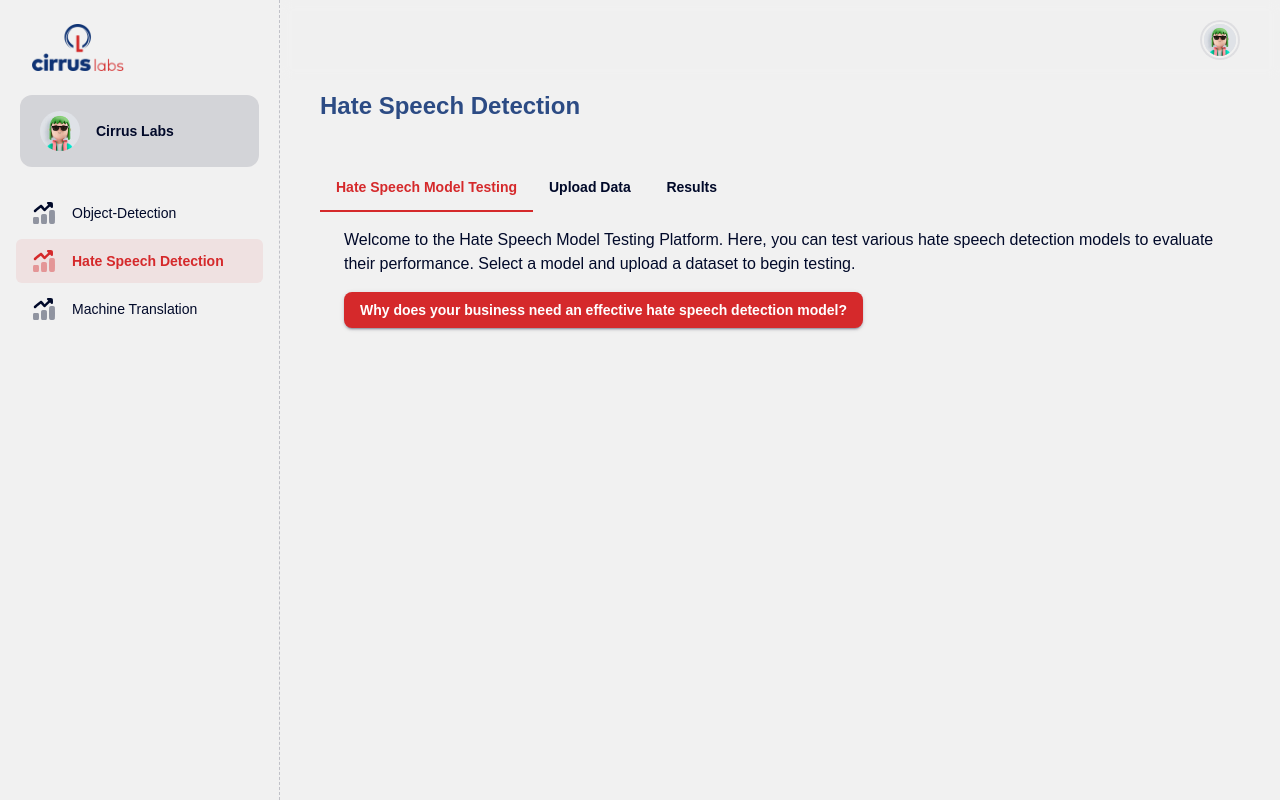
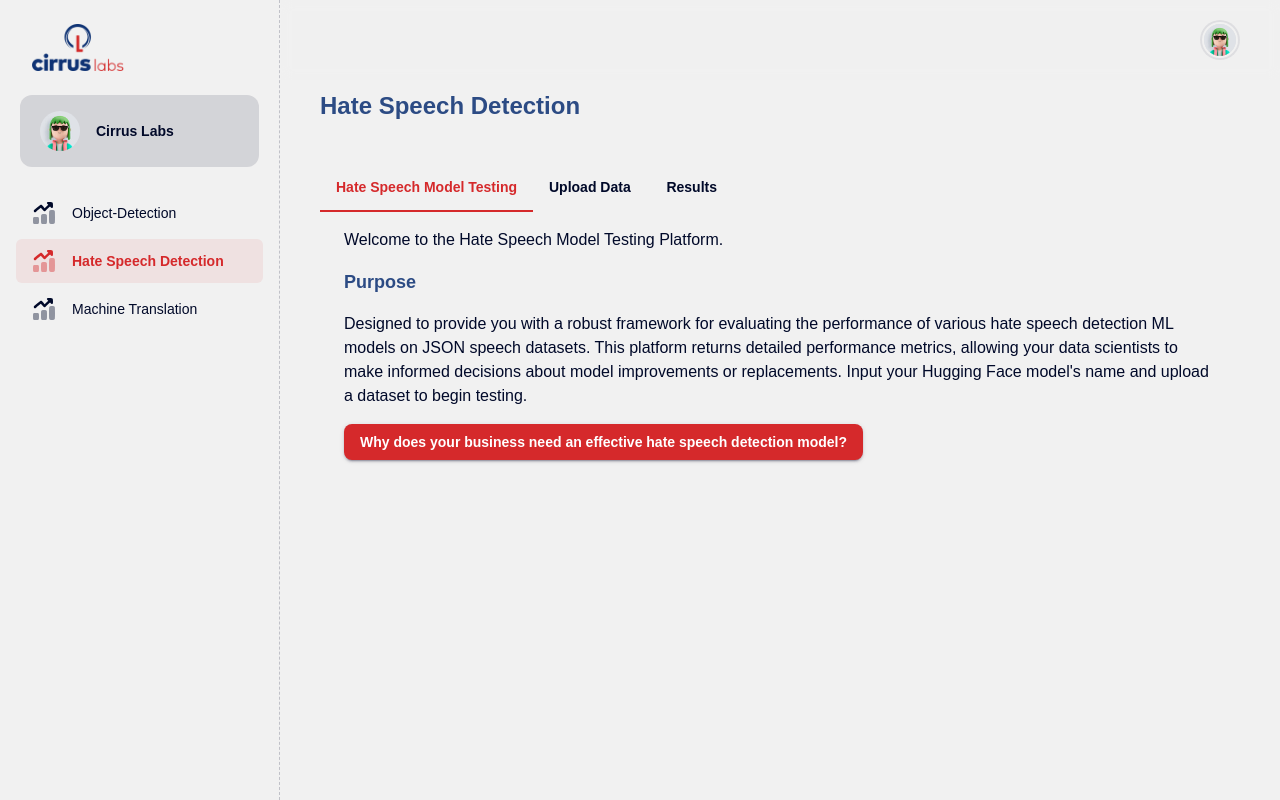
Before and after one commit to CirrusLabs-NPD/testing-harness-dashboard, a React (Vite) app: page /Hate-Speech-detection in a window 1280 px wide. Built offline with nearby package versions, Linux system fonts and the light colour scheme; some icons are missing.

Commit message:
Updated hatespeech UI for added clarity of functioning of project

```diff
--- a/src/sections/hate-speech-detection/view/hate-speech-detection-view.jsx
+++ b/src/sections/hate-speech-detection/view/hate-speech-detection-view.jsx
@@ -73,8 +73,16 @@ function HateSpeechDetectionView() {
       {tabIndex === 0 && (
         <Container>
           <Typography variant="body1" sx={{ mt: 2 }}>
-            Welcome to the Hate Speech Model Testing Platform. Here, you can test various hate
-            speech detection models to evaluate their performance. Select a model and upload a
+            Welcome to the Hate Speech Model Testing Platform.
+          </Typography>
+          <Typography variant="h6" sx={{ mt: 2 }}>
+            Purpose
+          </Typography>
+          <Typography variant="body1" sx={{ mt: 2 }}>
+            Designed to provide you with a robust framework for
+            evaluating the performance of various hate speech detection ML models on JSON speech datasets. This platform
+            returns detailed performance metrics, allowing your
+            data scientists to make informed decisions about model improvements or replacements. Input your Hugging Face model&apos;s name and upload a
             dataset to begin testing.
           </Typography>
           <Button variant="contained" color="primary" onClick={handleModalOpen} sx={{ mt: 2 }}>
@@ -126,7 +134,7 @@ function HateSpeechDetectionView() {
             Data Preprocessing Requirements
           </Typography>
           <Typography variant="body1" sx={{ mt: 2 }}>
-            Our script can accept json files formatted in the following structure:
+            Model name asks your choice of model from hugging face for eg. alexandrainst/da-hatespeech-detection-base. <br />Our backend script can process JSON files formatted in the following structure:
           </Typography>
           <img
             src="/assets/datarequirement.jpg"
@@ -134,7 +142,7 @@ function HateSpeechDetectionView() {
             style={{ marginTop: '20px', maxWidth: '100%' }}
           />
           <Typography variant="body1" sx={{ mt: 2 }}>
-          &apos;generated text&apos; is the speech from your platform users. For &apos;score&apos; 0 is not-hate-speech and 1 is-hate-speech and it is the pre-determined score for the model to compare its results with and generate an accuracy metric for your evaluation of its effectiveness
+          &apos;generated text&apos; is the speech from your platform users. For &apos;score&apos; 0 is not-hate-speech and 1 is-hate-speech and it is the pre-determined actual score for the model to compare its predictions with and generate an accuracy metric for your evaluation of its effectiveness
           </Typography>
 
         </Container>
```
